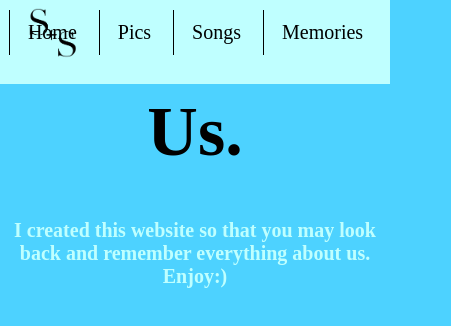
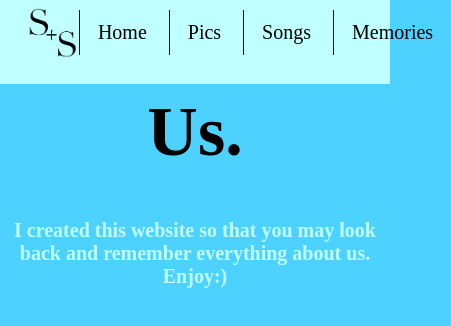
Before and after one commit to Sagethompson99/Us, a plain HTML site: page index.html in a window 390 px wide. Shown: the whole page, 451 px wide, since content can reach past the window. Drawn offline with Linux system fonts and the light colour scheme.

Commit message:
Add files via upload

```diff
--- a/styles.css
+++ b/styles.css
@@ -33,8 +33,8 @@
    }
 }
   a:link {
-   z-index: 0;
    top: 10px;
+   left: 70px;
    position: relative;
    color: black;
    border-style: solid;
@@ -52,8 +52,8 @@
 }
 
   a:hover, a:active {
-   z-index: 0;
    top: 10px;
+   left: 70px;
    margin: -0.8%;
    position: relative;
    background-color: #4dd2ff;
@@ -90,11 +90,10 @@
    color: white;
    border-radius: 55px;
 }
-.logo{
- z-index: 0;
- position: absolute;
- top: 1%;
- right: 80%;
+  .logo{
+   position: absolute;
+   top: 1%;
+   right: 80%;
 }
 }
 
```
